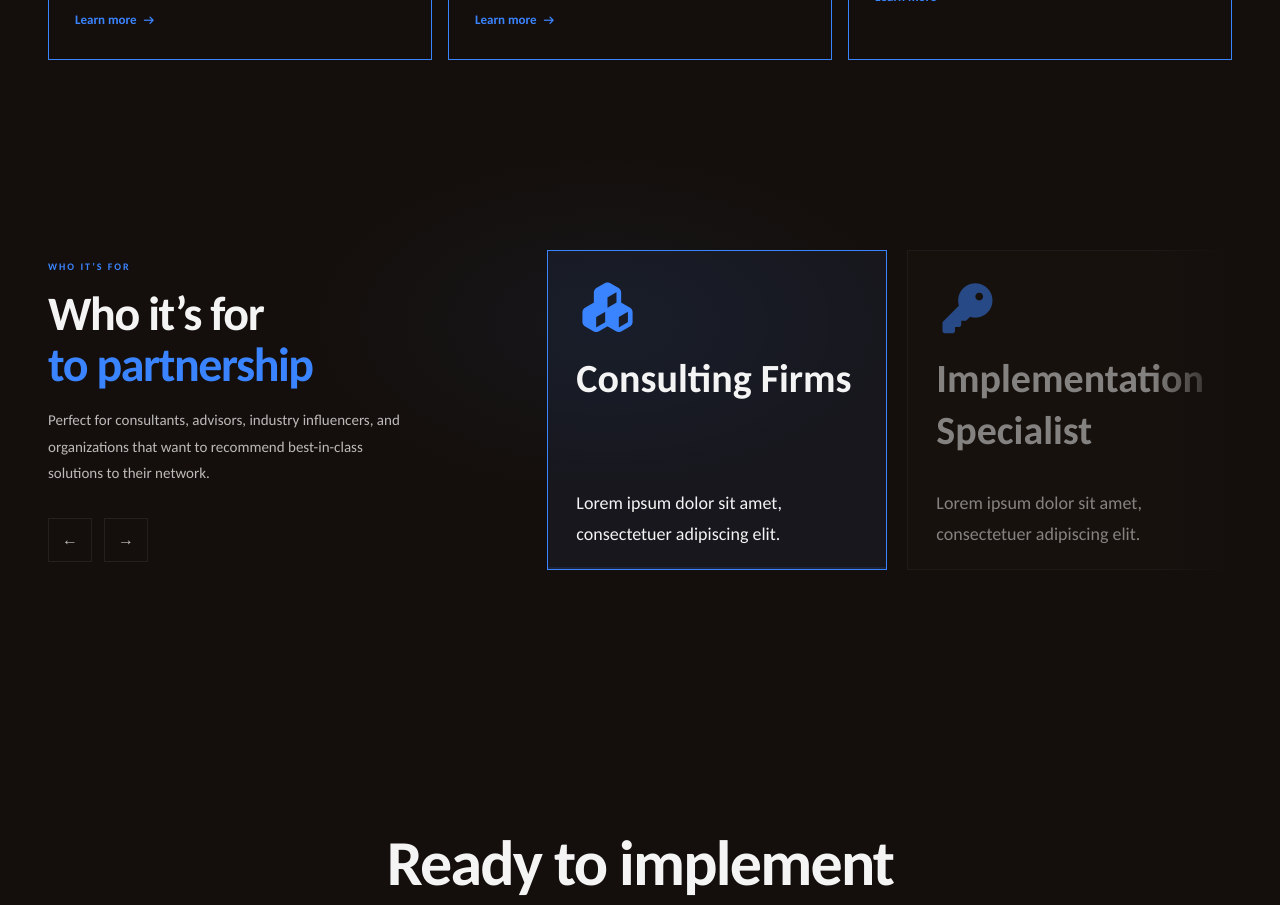
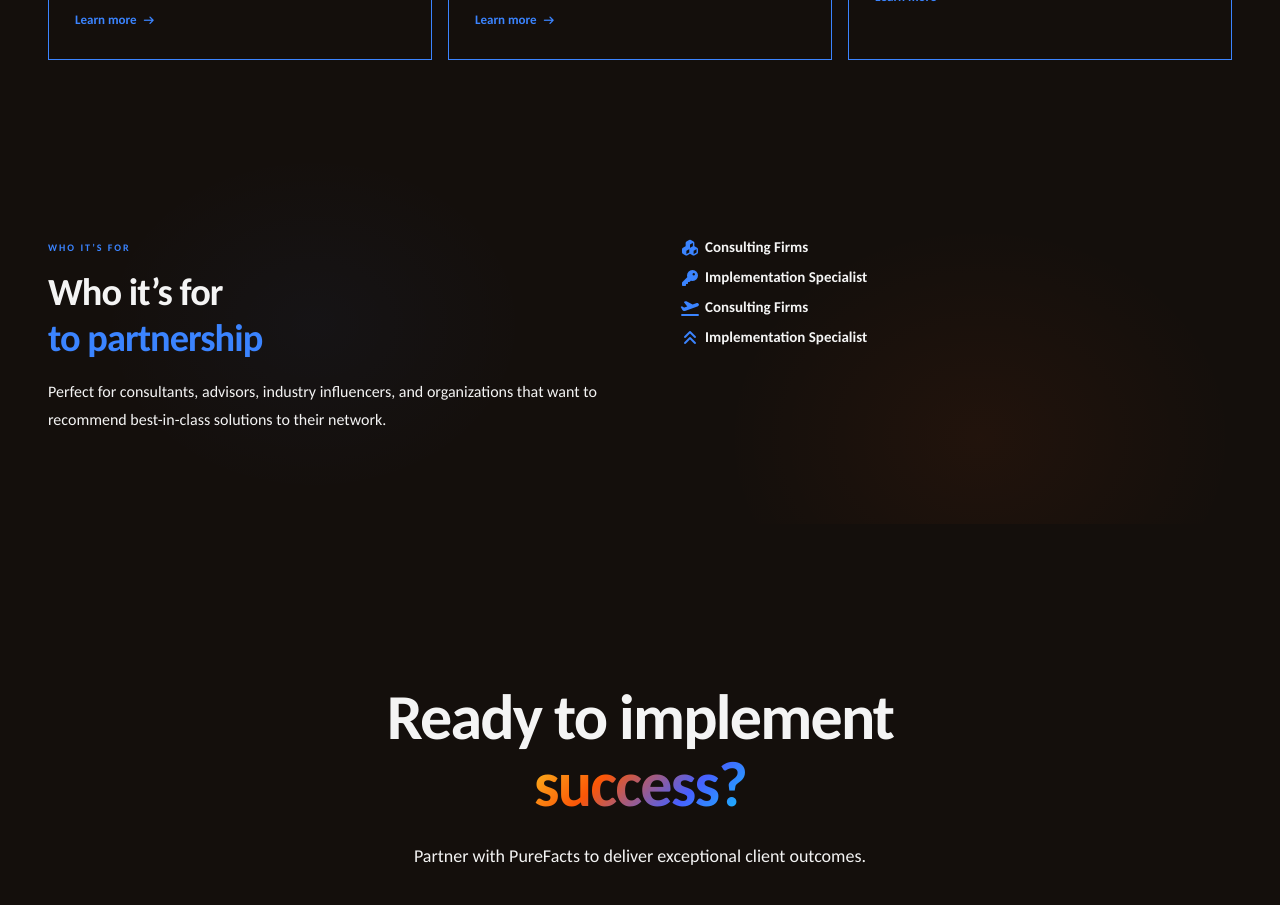
Before and after one commit to AngelloPaperplane/purefacts-stg, a Next.js app: page /about/partners/referral-partner in a window 1280 px wide. Shown: the part 1280-2185 px from the top of the page. Built offline with nearby package versions, Linux system fonts and the light colour scheme.

Commit message:
[fix] last -1 block

```diff
--- a/app/about/partners/internalPartnercontent.tsx
+++ b/app/about/partners/internalPartnercontent.tsx
@@ -287,6 +287,57 @@
   )
 }
 
+
+//---FEATURES-----
+function FeaturesCarousel({ data, theme }: { data: PartnerPageData['features'], theme: ThemeConfig }) {
+  const { isMobile, isTablet } = useBreakpoint()
+  const sectionPad = isMobile ? '56px 0' : '90px 0'
+  const innerPad = isMobile ? '0 20px' : isTablet ? '0 32px' : '0 48px'
+  const twoCols = isTablet ? '1fr' : 'repeat(2, minmax(0, 1fr))'
+  const sectionGap = isMobile ? '24px' : isTablet ? '32px' : '80px'
+
+  return (
+    <section style={{ background: theme.bg, position: 'relative', overflow: 'hidden', padding: sectionPad }} aria-label="Overview">
+      <div aria-hidden="true" style={{ position: 'absolute', top: '10%', right: '0%', width: 600, height: 500, pointerEvents: 'none', background: 'radial-gradient(ellipse, rgba(251,86,7,0.06) 0%, transparent 60%)' }} />
+      <div aria-hidden="true" style={{ position: 'absolute', bottom: '0%', left: '5%', width: 500, height: 400, pointerEvents: 'none', background: `radial-gradient(ellipse, rgba(${theme.aRgb},0.04) 0%, transparent 60%)` }} />
+
+      <div style={{ maxWidth: 1280, margin: '0 auto', padding: innerPad }}>
+        <div style={{ display: 'grid', gridTemplateColumns: twoCols, gap: sectionGap, alignItems: 'start' }}>
+          <div>
+            <Reveal>
+              <Eyebrow color={theme.accent}>{data.eyebrow}</Eyebrow>
+              <h2 style={{ fontSize: 'clamp(1.8rem,3vw,2.6rem)', fontWeight: 700, color: theme.text, letterSpacing: '-0.025em', lineHeight: 1.18, margin: 0 }}>
+                {data.titleLine1}<br /><span style={{ color: theme.accent }}>{data.titleAccent}</span>
+              </h2>
+            </Reveal>
+            <Reveal delay={70}>
+              <div style={{ display: 'flex', flexDirection: 'column', gap: 14, marginTop: 18 }}>
+                <p style={{ fontSize: 16, color: theme.text, lineHeight: 1.75, margin: 0 }}>{data.description}</p>
+              </div>
+            </Reveal>
+          </div>
+
+          <ul style={{ margin: 0, padding: 0, listStyle: 'none' }}>
+            {data.steps.map((item, i) => (
+              <Reveal key={i} delay={i * 70}>
+                <li className="cl-bullet-row" style={{ display: 'flex', gap: '5px' }}>
+                  <div style={{ flexShrink: 0, display: 'flex', alignItems: 'flex-start', justifyContent: 'flex-start' }}>
+                    <i className={`fa-solid ${item.icon}`} style={{ color: theme.accent, fontSize: 16, lineHeight: 1 }} aria-hidden="true" />
+                  </div>
+                  <div>
+                    <p style={{ fontSize: 15, fontWeight: 700, color: theme.text, marginBottom: '15px', lineHeight: 1 }}>{item.title}</p>
+                  </div>
+                </li>
+              </Reveal>
+            ))}
+          </ul>
+        </div>
+      </div>
+    </section>
+  )
+}
+
+/*
 // ---- FEATURES -----
 function FeaturesCarousel({ data, theme }: { data: PartnerPageData['features'], theme: ThemeConfig }) {
   const { ref, inView } = useInView(0.05)
@@ -382,6 +433,7 @@
     </section>
   )
 }
+*/
 
 // ---- LAST -----
 function LastBlock({ data, theme, hubspot }: { data: PartnerPageData['lastBlock'], theme: ThemeConfig, hubspot: PartnerPageData['hubspot'] }) {
```
